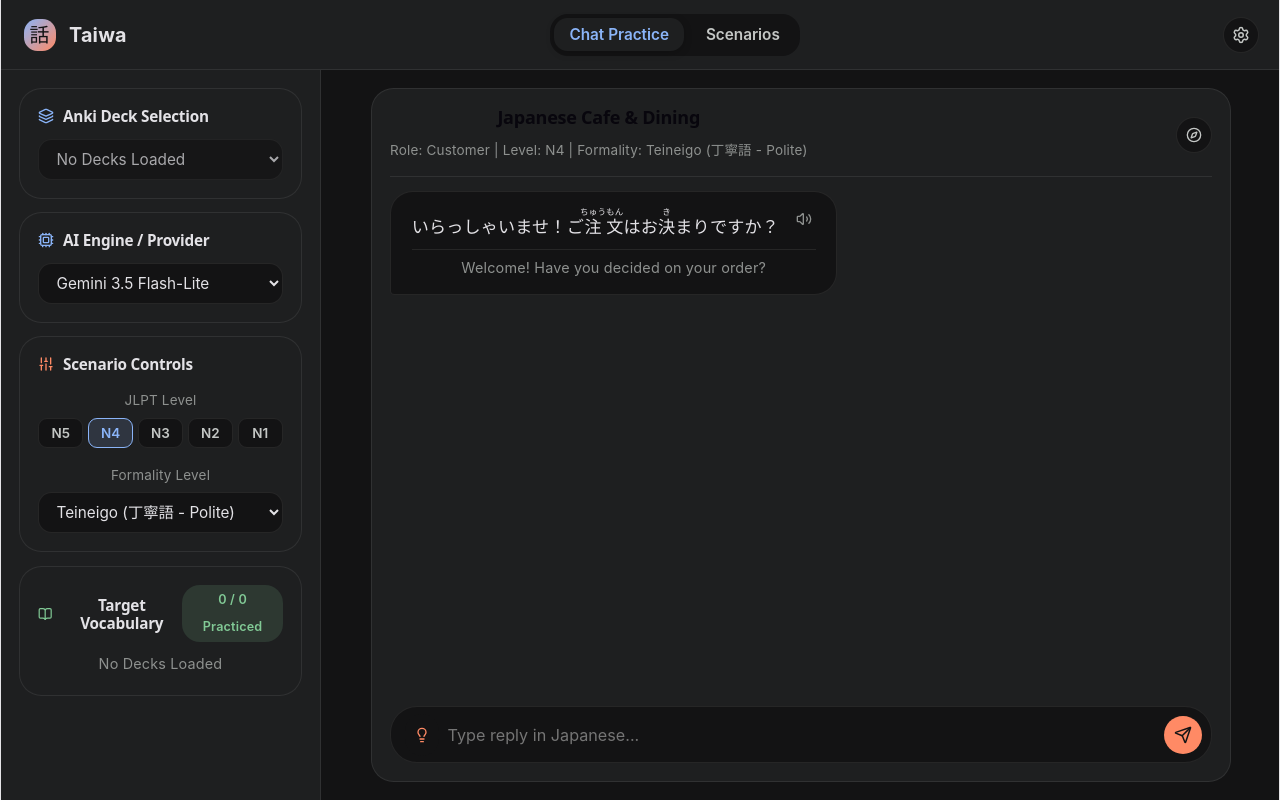
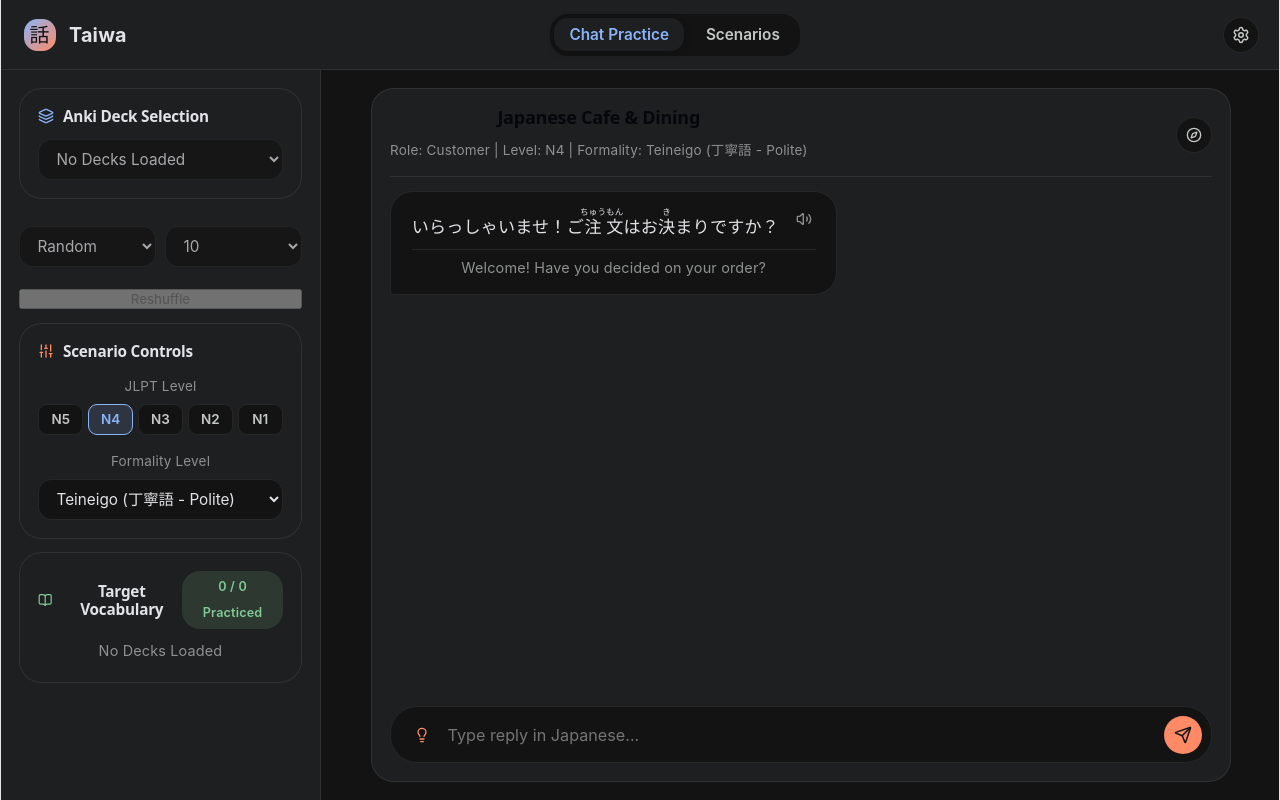
Before and after one commit to arvin-arvin/taiwa-og, a React (Vite) app: page / in a window 1280 px wide. Built offline with nearby package versions, Linux system fonts and the light colour scheme.

Commit message:
card options - random, top

```diff
--- a/src/App.jsx
+++ b/src/App.jsx
@@ -67,6 +67,9 @@ export default function App() {
   const [decks, setDecks] = useState([]);
   const [selectedDeck, setSelectedDeck] = useState('');
   const [deckCards, setDeckCards] = useState([]);
+  const [cardCount, setCardCount] = useState(10);
+  const [cardMode, setCardMode] = useState('random'); // 'random' | 'top'
+  const [shuffleKey, setShuffleKey] = useState(0);
   const [usedWords, setUsedWords] = useState(new Set());
   const [theme, setTheme] = useState(() => localStorage.getItem('appTheme') || 'dark');
   // Settings & System State
@@ -146,8 +149,13 @@ export default function App() {
     async function loadCards() {
       try {
         const cardIds = await invokeAnki('findCards', { query: `deck:"${selectedDeck}"` });
+        setUsedWords(new Set());
         if (cardIds.length > 0) {
-          const rawCards = await invokeAnki('cardsInfo', { cards: cardIds.slice(0, 10) });
+          const picked =
+            cardMode === 'random'
+              ? [...cardIds].sort(() => Math.random() - 0.5).slice(0, cardCount)
+              : cardIds.slice(0, cardCount);
+          const rawCards = await invokeAnki('cardsInfo', { cards: picked });
           setDeckCards(rawCards.map(sanitizeCard));
         } else {
           setDeckCards([]);
@@ -157,7 +165,7 @@ export default function App() {
       }
     }
     loadCards();
-  }, [selectedDeck, ankiStatus]);
+  }, [selectedDeck, ankiStatus, cardCount, cardMode, shuffleKey]);
 
   const [messages, setMessages] = useState([
     {
@@ -393,22 +401,39 @@ useEffect(() => {
   </div>
 
   {/* 2. AI Model Selection */}
-  <div className="panel-box">
-    <h2 className="panel-title" style={{ display: 'flex', alignItems: 'center', gap: '0.5rem' }}>
-      <Cpu style={{ width: 16, height: 16, color: 'var(--aizome-800)' }} />
-      {t?.aiEngine || 'AI Model'}
-    </h2>
+      <div style={{ display: 'flex', gap: '0.5rem', marginTop: '0.75rem' }}>
       <select
-      value={selectedModel}
-      onChange={(e) => setSelectedModel(e.target.value)}
+        value={cardMode}
+        onChange={(e) => setCardMode(e.target.value)}
+        disabled={ankiStatus !== 'ready'}
         className="select-input"
+        aria-label={t?.cardMode || 'Card selection'}
       >
-        <optgroup label="Google Gemini API">
-        <option value="gemini-3.5-flash-lite">Gemini 3.5 Flash-Lite</option>
-        <option value="gemini-3.6-flash">Gemini 3.6 Flash</option>
-      </optgroup>
+        <option value="random">{t?.modeRandom || 'Random'}</option>
+        <option value="top">{t?.modeTop || 'Top of deck'}</option>
+      </select>
+      <select
+        value={cardCount}
+        onChange={(e) => setCardCount(Number(e.target.value))}
+        disabled={ankiStatus !== 'ready'}
+        className="select-input"
+        aria-label={t?.cardCount || 'Cards to practise'}
+      >
+        {[5, 10, 15, 20, 30].map((n) => (
+          <option key={n} value={n}>{n}</option>
+        ))}
       </select>
     </div>
+    {cardMode === 'random' && (
+      <button
+        type="button"
+        onClick={() => setShuffleKey((k) => k + 1)}
+        disabled={ankiStatus !== 'ready'}
+        style={{ marginTop: '0.5rem' }}
+      >
+        {t?.reshuffle || 'Reshuffle'}
+      </button>
+    )}
 
   {/* 3. Scenario Controls (JLPT & Formality Level) */}
   <div className="panel-box">
```
Lines whose indentation alone changed are shown as unchanged.
